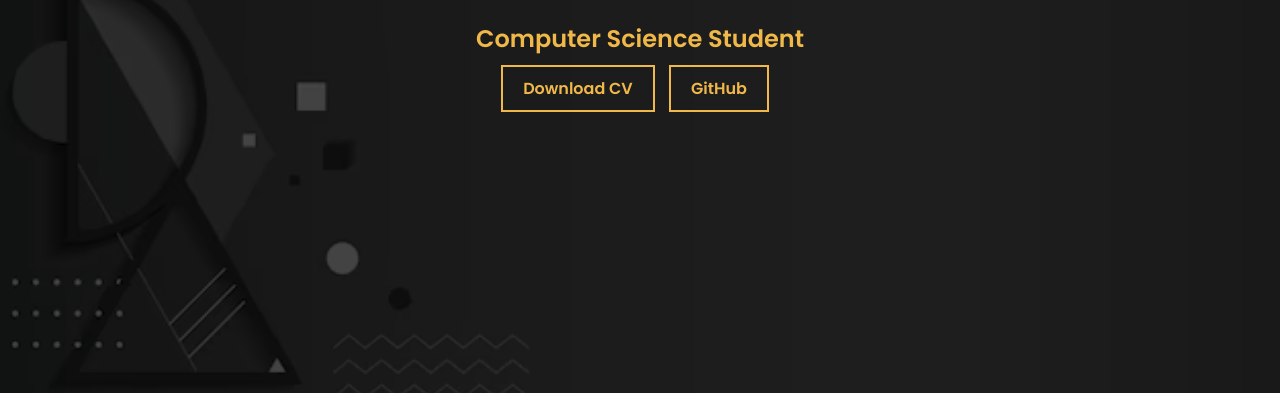
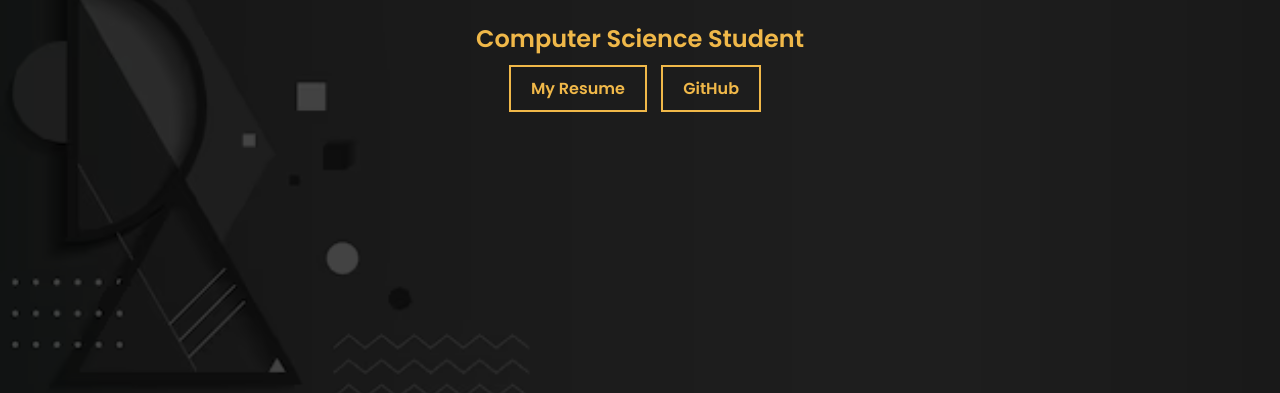
Before and after one commit to bibekwagle19/My-Portfolio, a plain HTML site: page src/index.html in a window 1280 px wide. Shown: the part 407-800 px from the top of the page. Drawn offline with Linux system fonts and the light colour scheme.

Commit message:
modified html file.

```diff
--- a/src/index.html
+++ b/src/index.html
@@ -37,7 +37,7 @@
             <h2>Hello! I'm <span class="highlight">Bibek Wagle</span></h2>
             <p class="animated-text">Computer Science Student</p>
             <div class="buttons">
-                <a href="../resume.pdf" target="_blank" class="btn">Download CV</a>
+                <a href="../resume.pdf" target="_blank" class="btn">My Resume</a>
                 <a href="https://github.com/bibekwagle19" target="_blank" class="btn">GitHub</a>
             </div>
         </div>
@@ -231,7 +231,7 @@
                             class="fab fa-linkedin-in"></i></a>
                     <a href="https://github.com/bibekwagle19" target="_blank"><i class="fab fa-github"></i></a>
                 </div>
-                <a href="resume.pdf" target="_blank" class="btn-contact" download>Download CV</a>
+                <a href="../resume.pdf" target="_blank" class="btn-contact" download>My Resume</a>
             </div>
             <div class="contact-form">
                 <form name="contact-form"
```
